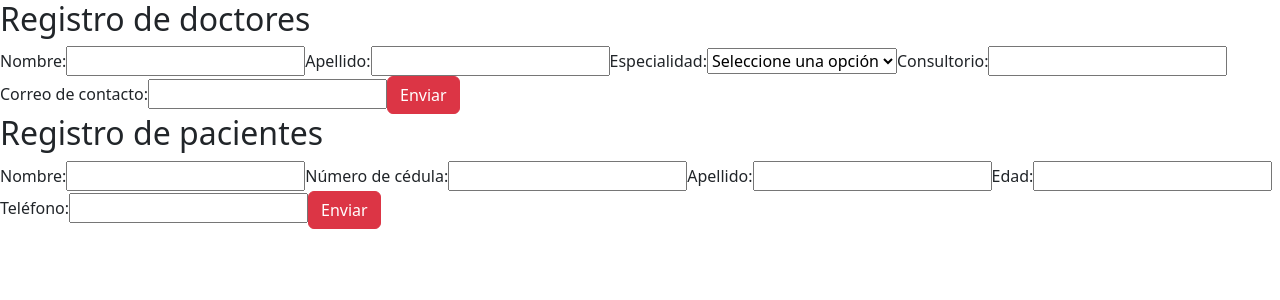
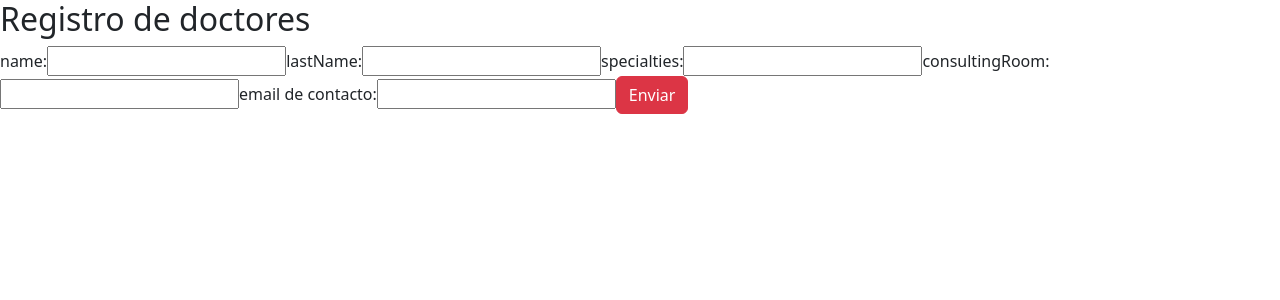
Before and after one commit to Danidiaz0799/HRegistrationFront, an Angular app: page / in a window 1280 px wide. Shown: the top 300 px of the page. Built offline with nearby package versions, Linux system fonts and the light colour scheme.

Commit message:
implementación servicios de Node

```diff
--- a/src/app/app.component.html
+++ b/src/app/app.component.html
@@ -1,2 +1 @@
 <app-doctor></app-doctor>
-<app-patient></app-patient>
--- a/src/app/components/doctor/doctor.component.html
+++ b/src/app/components/doctor/doctor.component.html
@@ -1,27 +1,20 @@
 <form [formGroup]="loginForm">
     <h2>Registro de doctores</h2>
 
-    <label for="nombre">Nombre:</label>
-    <input type="text" id="nombre" name="nombre" required>
+    <label for="name">name:</label>
+    <input input formControlName="name" type="text" id="name" name="name" required>
 
-    <label for="apellido">Apellido:</label>
-    <input type="text" id="apellido" name="apellido" required>
+    <label for="lastName">lastName:</label>
+    <input input formControlName="lastName" type="text" id="lastName" name="lastName" required>
 
-    <label for="especialidad">Especialidad:</label>
-    <select id="especialidad" name="especialidad" required>
-        <option value="">Seleccione una opción</option>
-        <option value="medicina general">Medicina General</option>
-        <option value="pediatría">Pediatría</option>
-        <option value="ginecología">Ginecología</option>
-        <option value="dermatología">Dermatología</option>
-        <!-- agregar más opciones de especialidad si es necesario -->
-    </select>
+    <label for="specialties">specialties:</label>
+    <input input formControlName="specialties" type="text" id="specialties" name="specialties" required>
 
-    <label for="consultorio">Consultorio:</label>
-    <input type="text" id="consultorio" name="consultorio" required>
+    <label for="consultingRoom">consultingRoom:</label>
+    <input input formControlName="consultingRoom" type="text" id="consultingRoom" name="consultingRoom" required>
 
-    <label for="correo">Correo de contacto:</label>
-    <input type="email" id="correo" name="correo" required>
+    <label for="email">email de contacto:</label>
+    <input input formControlName="email" type="email" id="email" name="email" required>
 
-    <button class="btn btn-danger" type="submit">Enviar</button>
+    <button (click)="sendDoctor()" class="btn btn-danger" type="submit">Enviar</button>
 </form>
--- a/src/app/components/doctor/doctor.component.ts
+++ b/src/app/components/doctor/doctor.component.ts
@@ -1,3 +1,4 @@
+import { DoctorServiceService } from 'src/app/services/doctor-service.service';
 import { Component } from '@angular/core';
 import { FormBuilder, FormGroup, Validators } from '@angular/forms';
 import { Router } from '@angular/router';
@@ -11,16 +12,34 @@ export class DoctorComponent {
 
   loginForm! : FormGroup;
 
-  constructor(private fb: FormBuilder, private router: Router){}
+  constructor(private fb: FormBuilder, private auth: DoctorServiceService, private router: Router){}
 
   ngOnInit(): void {
     this.loginForm = this.fb.group({
-      nombre: ['', Validators.required],
-      apellido: ['', Validators.required],
-      especialidad: ['', Validators.required],
-      consultorio: ['', Validators.required],
-      correo: ['', Validators.required]
+      name: ['', Validators.required],
+      lastName: ['', Validators.required],
+      specialties: ['', Validators.required],
+      consultingRoom: ['', Validators.required],
+      email: ['', Validators.required]
     })
   }
 
+  sendDoctor(): void {
+    if(this.loginForm.valid){
+
+      console.log(this.loginForm.value);
+      this.auth.postDoctor(this.loginForm.value).subscribe({
+        next:(res)=>{
+          console.log(res.message);
+          alert(res.message);
+        },
+        error:(err) =>{
+          alert(err?.error.message);
+        }
+      })
+    }
+    else{
+      console.log("Form is not value");
+    }
+  }
 }
--- a/src/app/components/patient/patient.component.html
+++ b/src/app/components/patient/patient.component.html
@@ -1,14 +1,14 @@
 <form>
     <h2>Registro de pacientes</h2>
 
-    <label for="nombreP">Nombre:</label>
-    <input type="text" id="nombreP" name="nombrep" required>
+    <label for="nameP">name:</label>
+    <input type="text" id="nameP" name="namep" required>
 
     <label for="cedulaP">Número de cédula:</label>
     <input type="text" id="cedulaP" name="cedulaP" required>
 
-    <label for="apellidoP">Apellido:</label>
-    <input type="text" id="apellidoP" name="apellidoP" required>
+    <label for="lastNameP">lastName:</label>
+    <input type="text" id="lastNameP" name="lastNameP" required>
 
     <label for="edadP">Edad:</label>
     <input type="number" id="edadP" name="edadP" required>
--- /dev/null
+++ b/src/app/services/doctor-service.service.ts
@@ -0,0 +1,19 @@
+import { HttpClient } from '@angular/common/http';
+import { Injectable } from '@angular/core';
+
+@Injectable({
+  providedIn: 'root'
+})
+export class DoctorServiceService {
+
+  private baseUrl:string = "http://localhost:3001/api/doctors/";
+  constructor(private http: HttpClient) { }
+
+  getDoctor(){
+    return this.http.get<any>(`${this.baseUrl}`);
+  }
+
+  postDoctor(loginObj:any){
+    return this.http.post<any>(`${this.baseUrl}`, loginObj);
+  }
+}
```
